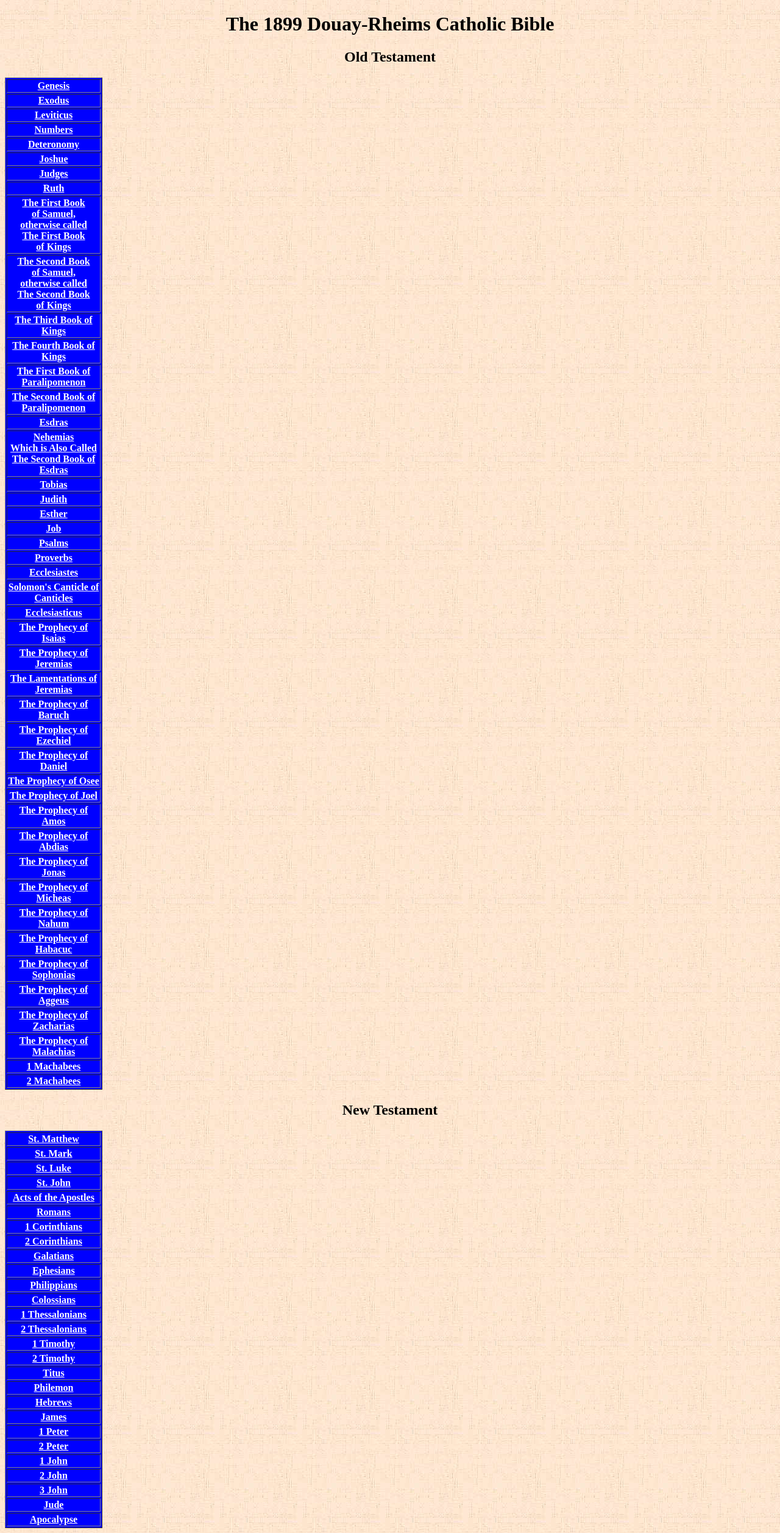
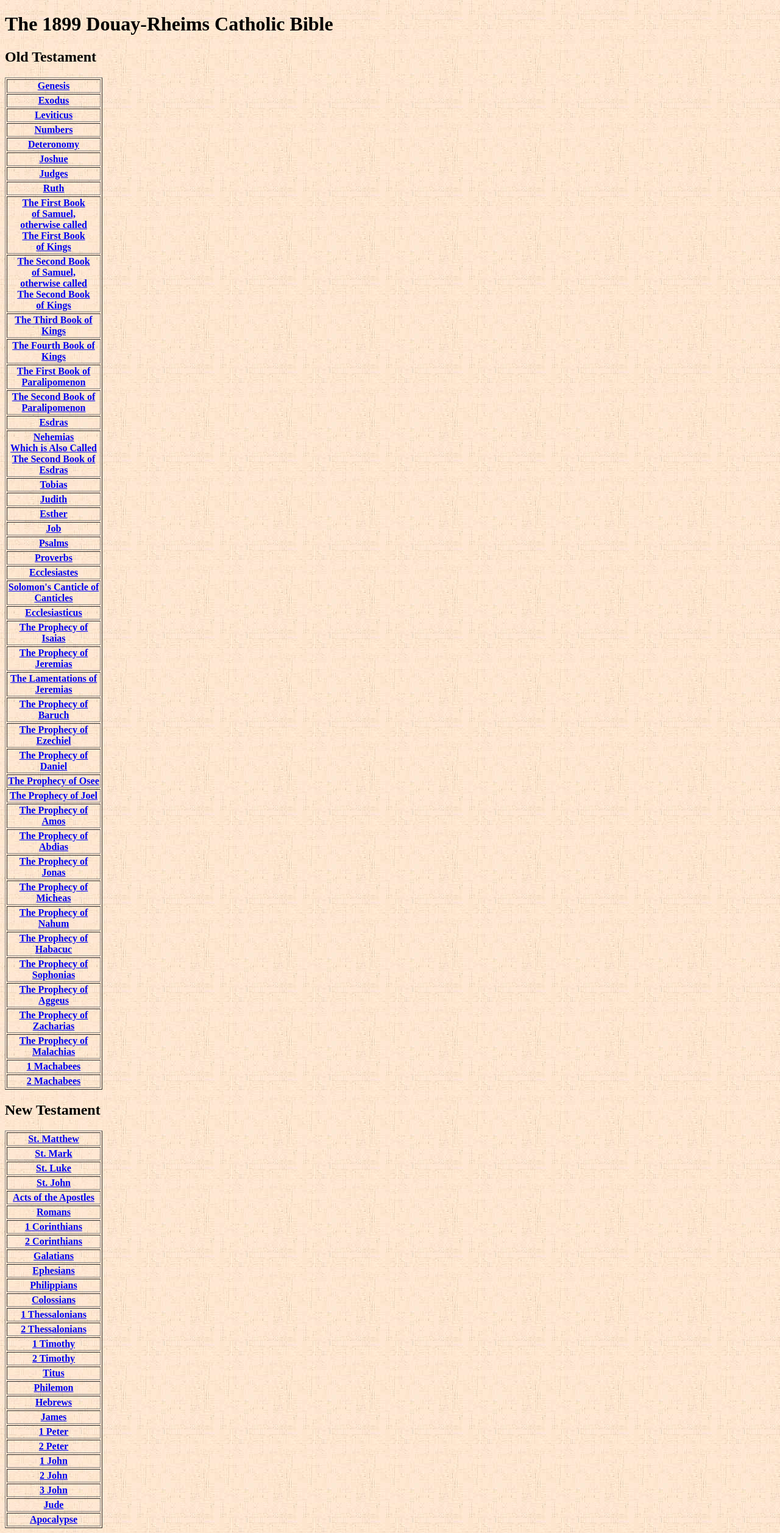
Before and after one commit to khbecker/douay_rheims_bible_html, a PHP site: page /menu.htm in a window 1280 px wide. Shown: the whole page at 61% size. Run offline with PHP 8.4, Linux system fonts and the light colour scheme; lists and menus that the app fills with data are empty.

Commit message:
Minor style changes.

```diff
--- a/Douay-Rheims.htm
+++ b/Douay-Rheims.htm
@@ -17,9 +17,6 @@
 body {
   background-image: url(sueback.jpg);
   }
-  :link { color: blue }
-  :visited { color: red }
-  :active { color: green }
   h6.c7 {text-align: center}
   h3.c6 {text-align: center}
   h5.c5 {text-align: center}
--- a/menu.htm
+++ b/menu.htm
@@ -12,18 +12,7 @@
 <meta name="description" content=
 "The 1899 Douay-Rheims Catholic Bible" />
 <base target="sbpages" />
-<style type="text/css">
-/*<![CDATA[*/
-body {
-  background-image: url(sueback.jpg);
-  }
-  :link { color: white }
-  :visited { color: white }
-  :active { color: red }
-  div.c2 {text-align: center}
-  table.c1 {background-color: blue}
-/*]]>*/
-</style>
+<link rel="stylesheet" type="text/css" href="style.css" />
 </head>
 <body onload=
 "window.status='John 3:16 For God so loved the world, as to give his only begotten Son; that whosoever believeth in him, may not perish, but may have life everlasting.'; return true;">
--- a/style.css
+++ b/style.css
@@ -1,8 +1,5 @@
 body {
   background-image: url(sueback.jpg);
   }
-  :link { color: blue }
-  :visited { color: red }
-  :active { color: green }
   div.c1 {text-align: center}
   .chaptertitle{ font-size: large; font-weight: bold; }
```
